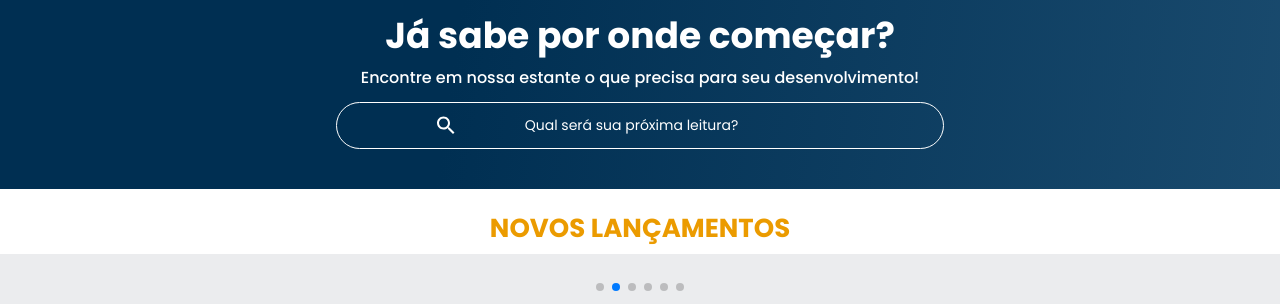
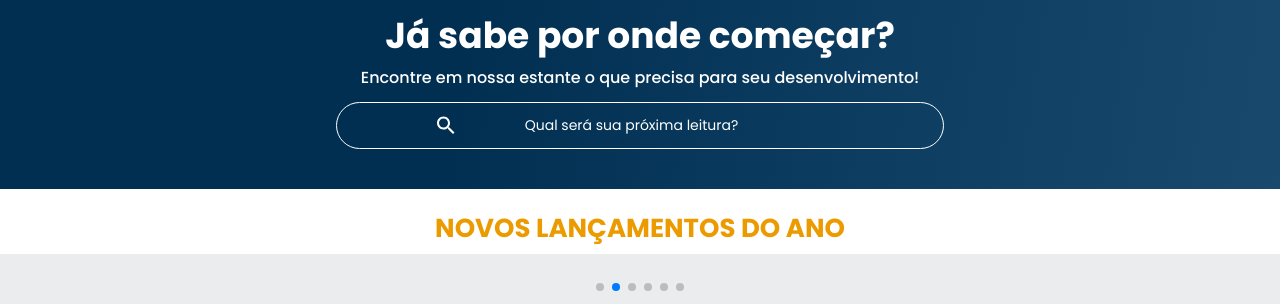
Before and after one commit to PedroMarcondes/alurabook, a plain HTML site: page index.html in a window 1280 px wide. Shown: the part 94-398 px from the top of the page. Drawn offline with nearby package versions, Linux system fonts and the light colour scheme.

Commit message:
Ajustando o titulo do carrossel novos lançamentos

```diff
--- a/index.html
+++ b/index.html
@@ -102,7 +102,7 @@
 
 
   <section class="carrossel">
-    <h2 class="carrossel_titulo">Novos Lançamentos</h2>
+    <h2 class="carrossel_titulo">Novos Lançamentos do Ano</h2>
 
     <div class="carrossel_container">
       <!-- Slider main container -->
```
